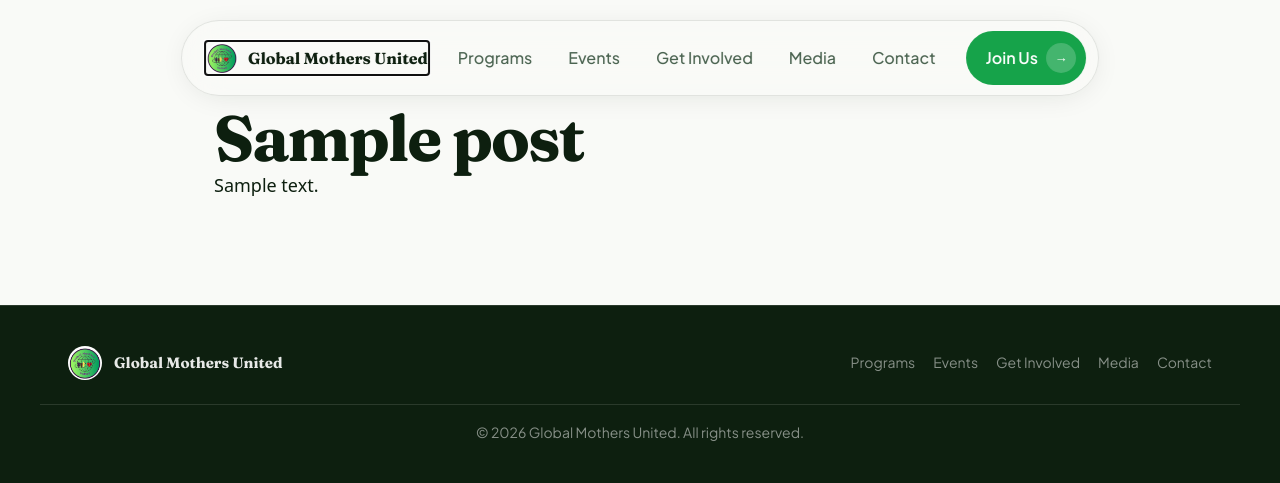
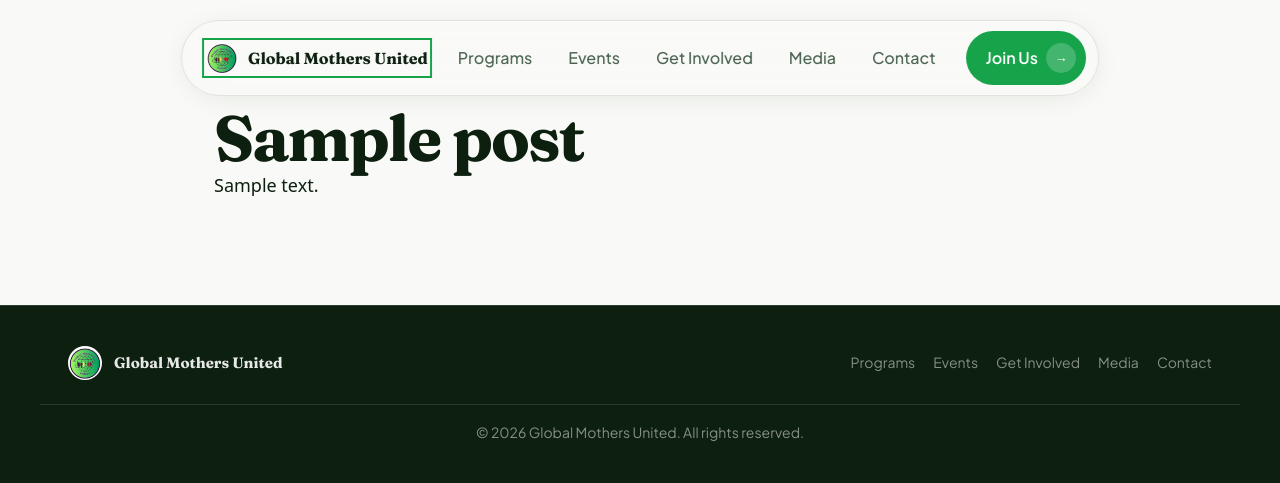
Before and after one commit to AmmarMetaphor/global-mothers-united-wordpress, a WordPress theme: template index.php in a window 1280 px wide, with the restyled element focused. Shown: the top 483 px of the page. Run offline with PHP 8.4 and a stand-in for WordPress, Linux system fonts and the light colour scheme; the site name, menu and one post (Sample post) are stand-ins, and other content is empty; some web fonts are replaced.

Commit message:
Add visible keyboard-focus treatment (final QA fix)
Final pre-release QA found one genuine gap: form fields had a deliberate
:focus style (border-color + box-shadow ring) but links and buttons
site-wide had no explicit focus treatment, relying entirely on
unstyled browser defaults. Add a single, on-brand :focus-visible rule
(2px solid green outline) for all <a>/<button> elements so keyboard
focus is clearly visible everywhere, without affecting mouse/touch
interaction (:focus-visible only triggers for keyboard focus) or
double-ringing the form fields, which keep their own :focus style.

No other change: layout, typography, spacing, navigation, content, and
Programs photography from all prior phases are unaffected.

```diff
--- a/assets/css/site.css
+++ b/assets/css/site.css
@@ -29,6 +29,7 @@
 html{scroll-behavior:smooth}
 body{background:var(--cream);color:var(--ink);font-family:'Plus Jakarta Sans',sans-serif;font-size:18px;line-height:1.65;-webkit-font-smoothing:antialiased;overflow-x:hidden}
 ::selection{background:var(--green);color:#fff}
+a:focus-visible,button:focus-visible{outline:2px solid var(--green-mid);outline-offset:2px}
 
 /* ---- Scroll-reveal animation (.rv) — unchanged from Phase 1 ---- */
 .rv{opacity:0;transform:translateY(24px);filter:blur(4px);transition:opacity .9s var(--ease),transform .9s var(--ease),filter .9s var(--ease)}
```
